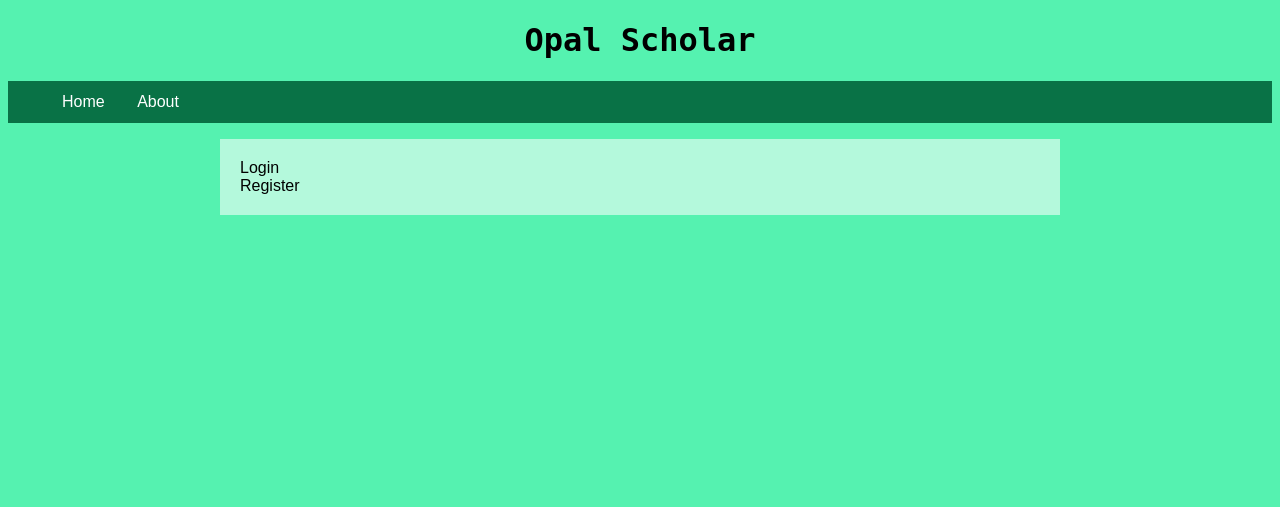
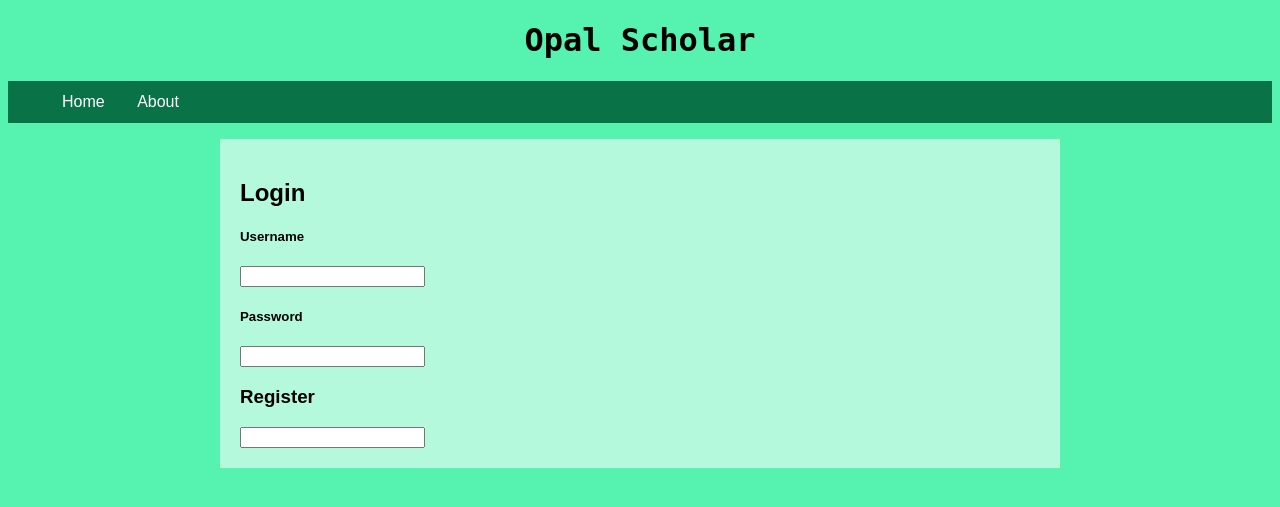
Before and after one commit to harudagondi/opal-scholar, a Flask app: page /log in a window 1280 px wide. Shown: the top 507 px of the page. Run offline with Flask 2, Linux system fonts and the light colour scheme; style sheets or scripts are compiled from the project's sources.

Commit message:
Added login.css

```diff
--- /dev/null
+++ b/app/static/css/login.css
@@ -0,0 +1,4 @@
+#login {
+  background-color: #0eb971; }
+
+/*# sourceMappingURL=login.css.map */
--- a/app/templates/log.html
+++ b/app/templates/log.html
@@ -5,11 +5,16 @@
       Welcome {{ user.name }}!
     </p>
   {% else %}
-    <div>
-      Login
-    </div>
-    <div>
-      Register
-    </div>
+  <div id="login">
+    <h2>Login</h2>
+    <h5>Username</h5>
+    <input id="login-username" type="text"/>
+    <h5>Password</h5>
+    <input id="login-password" type="password"/>
+  </div>
+  <div>
+    <h3>Register</h3>
+    <input type="text"/>
+  </div>
   {% endif %}
 {% endblock %}
```
Also changed, not shown: app/static/css/login.scss (added, +11 -0 lines), 1 other file.
